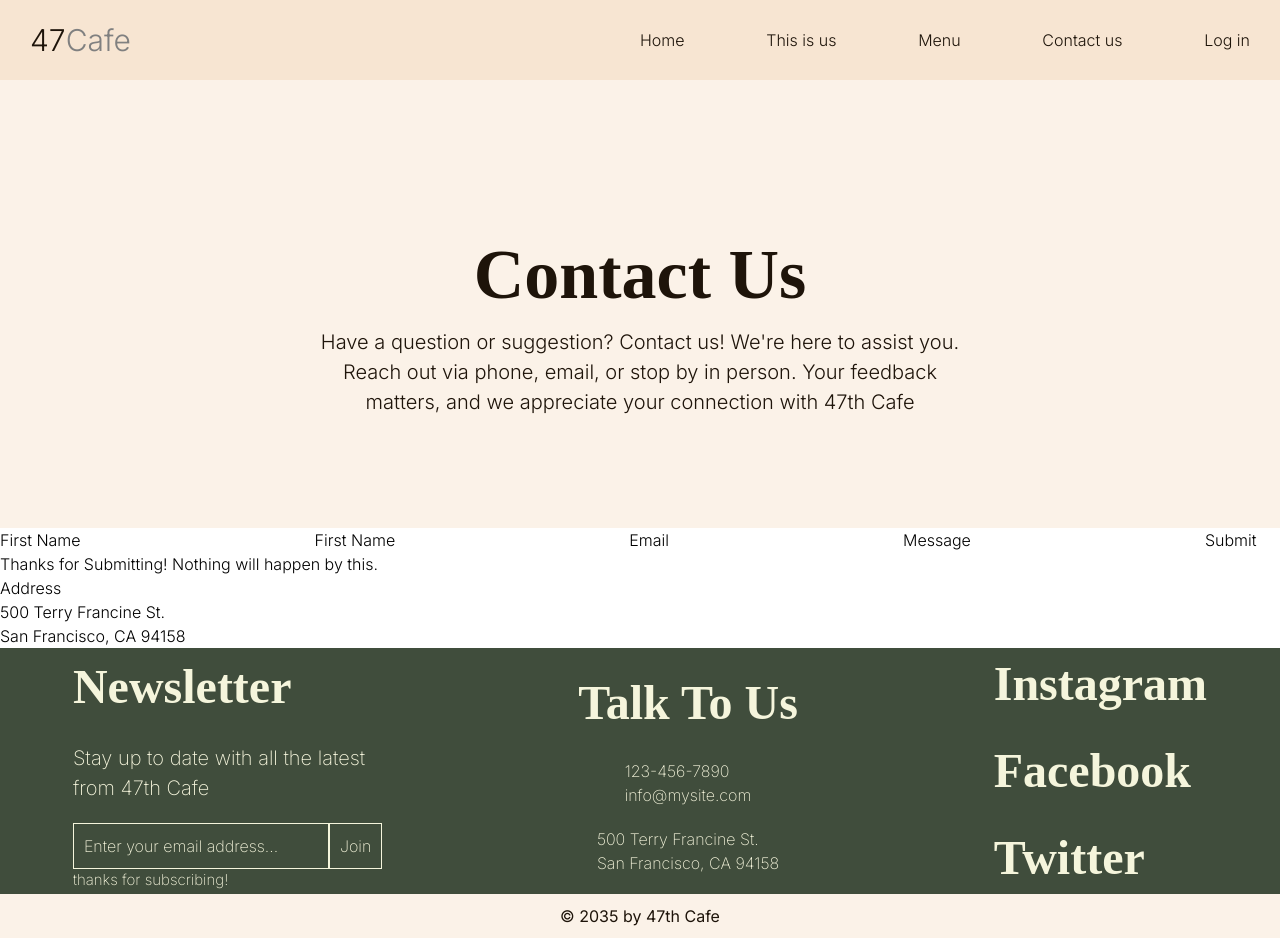
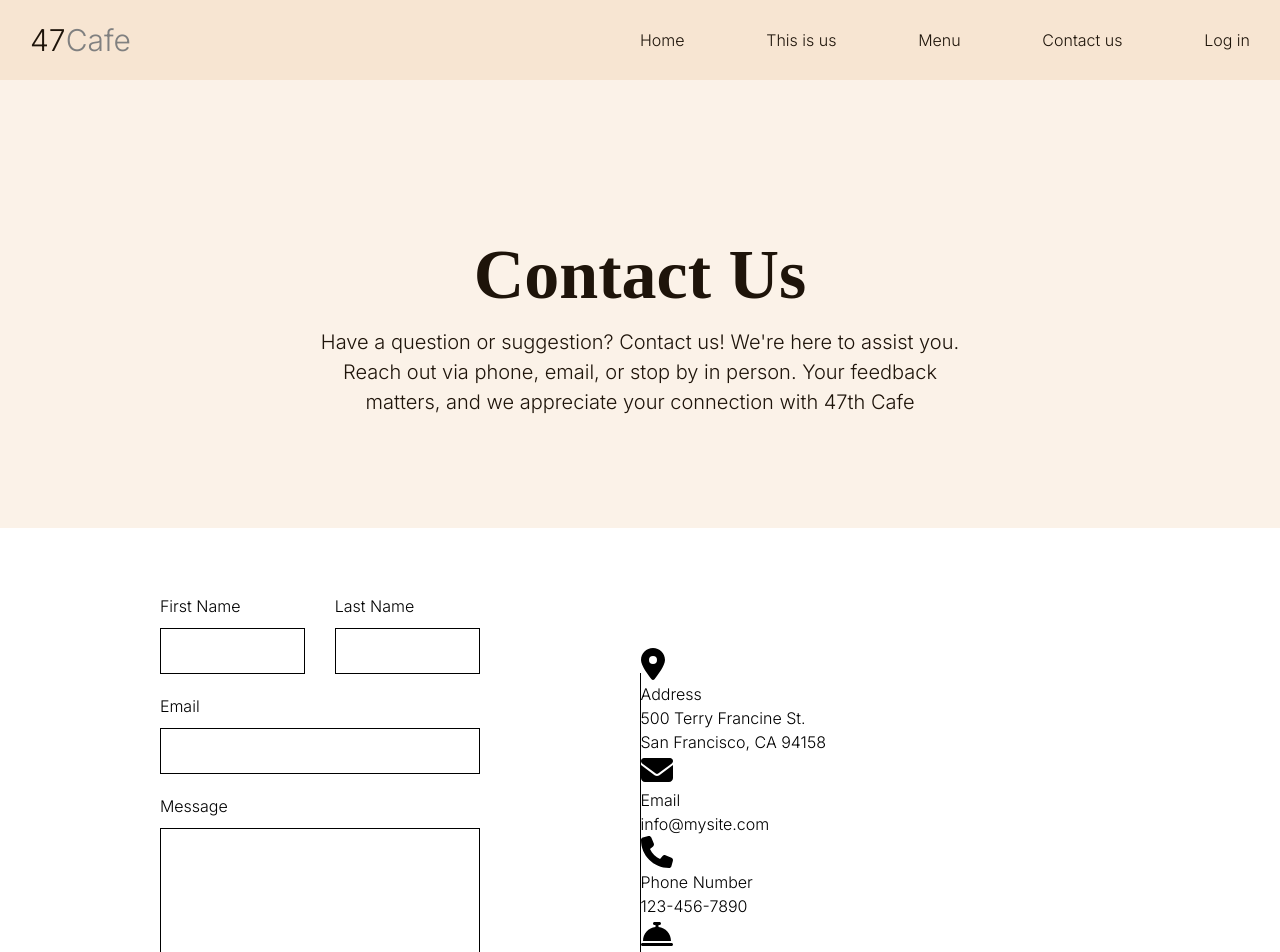
Before and after one commit to mehak-bahaar/restaurant-application, a Next.js app: page /contact-us in a window 1280 px wide. Shown: the top 952 px of the page. Built offline with nearby package versions, Linux system fonts and the light colour scheme.

Commit message:
almost done

```diff
--- a/app/contact-us/contact.module.css
+++ b/app/contact-us/contact.module.css
@@ -26,6 +26,63 @@
     align-items: center;
     flex-direction: column;
 }
+.container{
+    display: flex;
+    width: 100%;
+    align-items: center;
+    height: 80vh;
+}
+.formContainer{
+    flex: 1;
+    align-items: center;
+    justify-content: center;
+    display: flex;
+    width: 100%;
+
+}.center{
+    width: 50%;
+    display: flex;
+    justify-content: center;
+    flex-direction: column;
+    gap: 20px;
+    flex-direction: column;
+
+}
+.nameContainer{
+    width: 100%;
+    display: flex;
+    align-items: center;
+    justify-content: space-between;
+    gap: 30px;
+
+}
+.name , .email , .message{
+    flex:1;
+    display: flex;
+    gap: 10px;
+    flex-direction: column;
+
+}
+.nameInput, .emailInput , .messageInput{
+    padding: 10px 20px ;
+    border: 1px solid black;
+    width: 100%;
+
+}
+.btn{
+    background-color: black;
+    border: none;
+    color: white;
+    padding: 10px;
+}
+.divider{
+    width: 1px;
+    height: 350px;
+    background-color: black;
+}
+.infoContainer{
+    flex: 1;
+}
 @media only screen and (max-width: 1024px){
     .contactUs{
         height: 50vh;
--- a/app/contact-us/page.js
+++ b/app/contact-us/page.js
@@ -1,5 +1,12 @@
 import React from 'react'
 import styles from './contact.module.css'
+import { FontAwesomeIcon } from '@fortawesome/react-fontawesome';
+import { faLocationDot } from '@fortawesome/free-solid-svg-icons';
+import { faEnvelope } from '@fortawesome/free-solid-svg-icons';
+import { faPhone } from '@fortawesome/free-solid-svg-icons';
+import { faBellConcierge } from '@fortawesome/free-solid-svg-icons';
+
+
 const Contact = () => {
   return (
     <>
@@ -16,7 +23,9 @@ const Contact = () => {
       <div className={styles.container}>
         <div className={styles.formContainer}>
           <form action="" className={styles.center}>
-            <label htmlFor="firstName" className={styles.name}>
+            <div className={styles.nameContainer}>
+              <div className={styles.name}>
+                <label htmlFor="firstName" className={styles.nameLabel}>
                   First Name
                 </label>
                 <input
@@ -25,8 +34,10 @@ const Contact = () => {
                   id="firstName"
                   className={styles.nameInput}
                 />
-            <label htmlFor="lastName" className={styles.name}>
-              First Name
+              </div>
+              <div className={styles.name}>
+                <label htmlFor="lastName" className={styles.nameLabel}>
+                  Last Name
                 </label>
                 <input
                   type="text"
@@ -34,7 +45,10 @@ const Contact = () => {
                   id="lastName"
                   className={styles.nameInput}
                 />
-            <label htmlFor="email" className={styles.email}>
+              </div>
+            </div>
+            <div className={styles.email}>
+              <label htmlFor="email" className={styles.emailLabel}>
                 Email
               </label>
               <input
@@ -43,15 +57,19 @@ const Contact = () => {
                 id="email"
                 className={styles.emailInput}
               />
-            <label htmlFor="message" className={styles.message}>
+            </div>
+            <div className={styles.message}>
+              <label htmlFor="message" className={styles.messageLabel}>
                 Message
               </label>
-            <input
+              <textarea
                 type="textarea"
                 name="message"
                 id="message"
+                rows="5"
                 className={styles.messageInput}
               />
+            </div>
             <button type="submit" className={styles.btn}>
               Submit
             </button>
@@ -63,13 +81,39 @@ const Contact = () => {
           <div className={styles.center}>
             <div className={styles.info}>
               <div className={styles.infoItem}>
-                {/* icon from fontawsome */}
+                {<FontAwesomeIcon icon={faLocationDot} size="2x" />}
+
                 <h5 className={styles.infoHeading}>Address</h5>
                 <p className={styles.infoDesc}>
                   500 Terry Francine St. <br />
                   San Francisco, CA 94158
                 </p>
-                {/* copy this down to make the rest i am way too much tired to do this any more and i have to study math */}
+              </div>
+              <div className={styles.infoItem}>
+                {<FontAwesomeIcon icon={faEnvelope} size="2x" />}
+
+                <h5 className={styles.infoHeading}>Email</h5>
+                <p className={styles.infoDesc}>info@mysite.com</p>
+              </div>
+              <div className={styles.infoItem}>
+                {<FontAwesomeIcon icon={faPhone} size="2x" />}
+
+                <h5 className={styles.infoHeading}>Phone Number</h5>
+                <p className={styles.infoDesc}>123-456-7890</p>
+              </div>
+              <div className={styles.infoItem}>
+                {<FontAwesomeIcon icon={faBellConcierge} size="2x" />}
+
+                <h5 className={styles.infoHeading}>Timing</h5>
+                <ul className={styles.timingList}>
+                  <li className={styles.timingListItem}>
+                    Mon - Fri : 9am - 6pm
+                  </li>
+                  <li className={styles.timingListItem}>
+                    Saturday : 10am - 2pm
+                  </li>
+                  <li className={styles.timingListItem}>Sunday: Closed</li>
+                </ul>
               </div>
             </div>
           </div>
--- a/app/layout.js
+++ b/app/layout.js
@@ -2,7 +2,9 @@ import { Inter } from "next/font/google";
 import "./globals.css";
 import Navbar from "@/Components/Navbar/Navbar";
 import Footer from "@/Components/Footer/Footer";
-
+import "@fortawesome/fontawesome-svg-core/styles.css";
+import { config } from "@fortawesome/fontawesome-svg-core";
+config.autoAddCss = false;
 const inter = Inter({ subsets: ["latin"] });
 
 export const metadata = {
--- a/app/page.js
+++ b/app/page.js
@@ -15,7 +15,7 @@ export default function Home() {
         description="Indulge in our tasty creations, where every bite tells a flavorful story. From savory classics to delightful surprises, our menu is a journey of culinary delights. Eat, enjoy, repeat – because good food is a simple joy."
         imgurl="/section1.webp"
         btnText="See More"
-        left={ false}
+        left={false}
       />
       <Sections
         title="Drink."
@@ -27,7 +27,8 @@ export default function Home() {
       />
       <Sections
         title="Enjoy."
-        subTitle="Relish the joy in every moment with us. From rich coffee to delightful bites, our offerings are crafted for your enjoyment. Sit back, savor, and make the most of your time with our simple pleasures."
+        subTitle="Savor the Joy in Every Bite."
+        description="Relish the joy in every moment with us. From rich coffee to delightful bites, our offerings are crafted for your enjoyment. Sit back, savor, and make the most of your time with our simple pleasures."
         imgurl="/enjoy2.jpeg"
         btnText="Visit Us"
         left={false}
--- a/package.json
+++ b/package.json
@@ -9,6 +9,9 @@
     "lint": "next lint"
   },
   "dependencies": {
+    "@fortawesome/fontawesome-svg-core": "^6.5.1",
+    "@fortawesome/free-solid-svg-icons": "^6.5.1",
+    "@fortawesome/react-fontawesome": "^0.2.0",
     "framer-motion": "^11.0.3",
     "next": "14.1.0",
     "react": "^18",
```
Also changed, not shown: 1 other file (tests, documents, lock files or other folders). Lines whose indentation alone changed are shown as unchanged.
